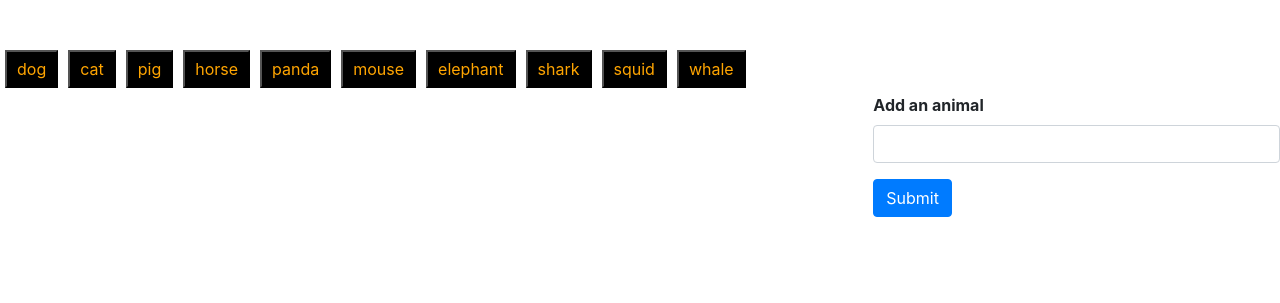
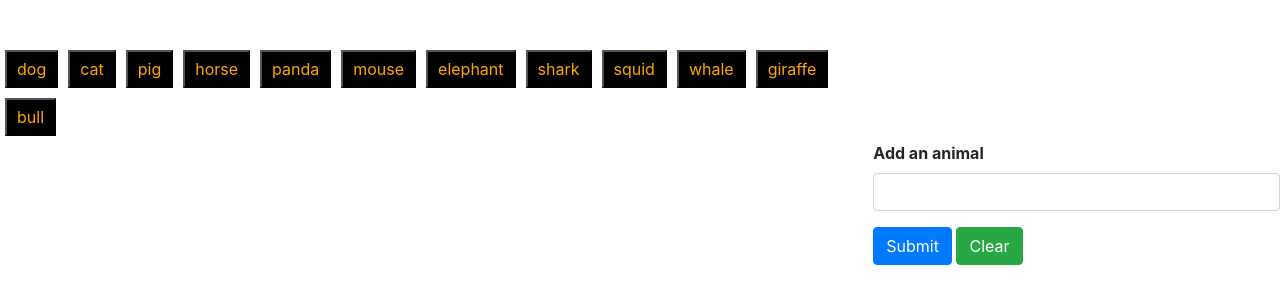
Before and after one commit to nicky2quicky/GifTastic-HW, a plain HTML site: page index.html in a window 1280 px wide. Shown: the part 101-404 px from the top of the page. Drawn offline with nearby package versions, Linux system fonts and the light colour scheme.

Commit message:
Added clear button

```diff
--- a/index.html
+++ b/index.html
@@ -28,6 +28,7 @@
           <input type="text" class="form-control" id="user-input">
         </div>
         <button type="submit" class="btn btn-primary" id="submit-button">Submit</button>
+        <button type="clear" class="btn btn-success" id="clear-button">Clear</button>
       </form>
     </div>
   </div>
--- a/script.js
+++ b/script.js
@@ -1,7 +1,7 @@
 
   // Beginning Array of Animals
 
-  var animals = ["dog", "cat", "pig", "horse", "panda", "mouse", "elephant", "shark", "squid", "whale"];
+  var animals = ["dog", "cat", "pig", "horse", "panda", "mouse", "elephant", "shark", "squid", "whale", "giraffe", "bull"];
 
   function displayGifs(){
     var animal = $(this).attr("data-name");
@@ -77,9 +77,17 @@ $("#gif-area").on("click", ".gif", function(){
           renderButtons();
       });
 
+      $(document).on("click", "#clear-button", function(event){
+        event.preventDefault();
+        $("#gif-area").empty();
+        console.log("click");
+      })
+
       $(document).on("click", ".animal-button", displayGifs);
 
       renderButtons();
+
+
   //       });
 
   //     });
```
